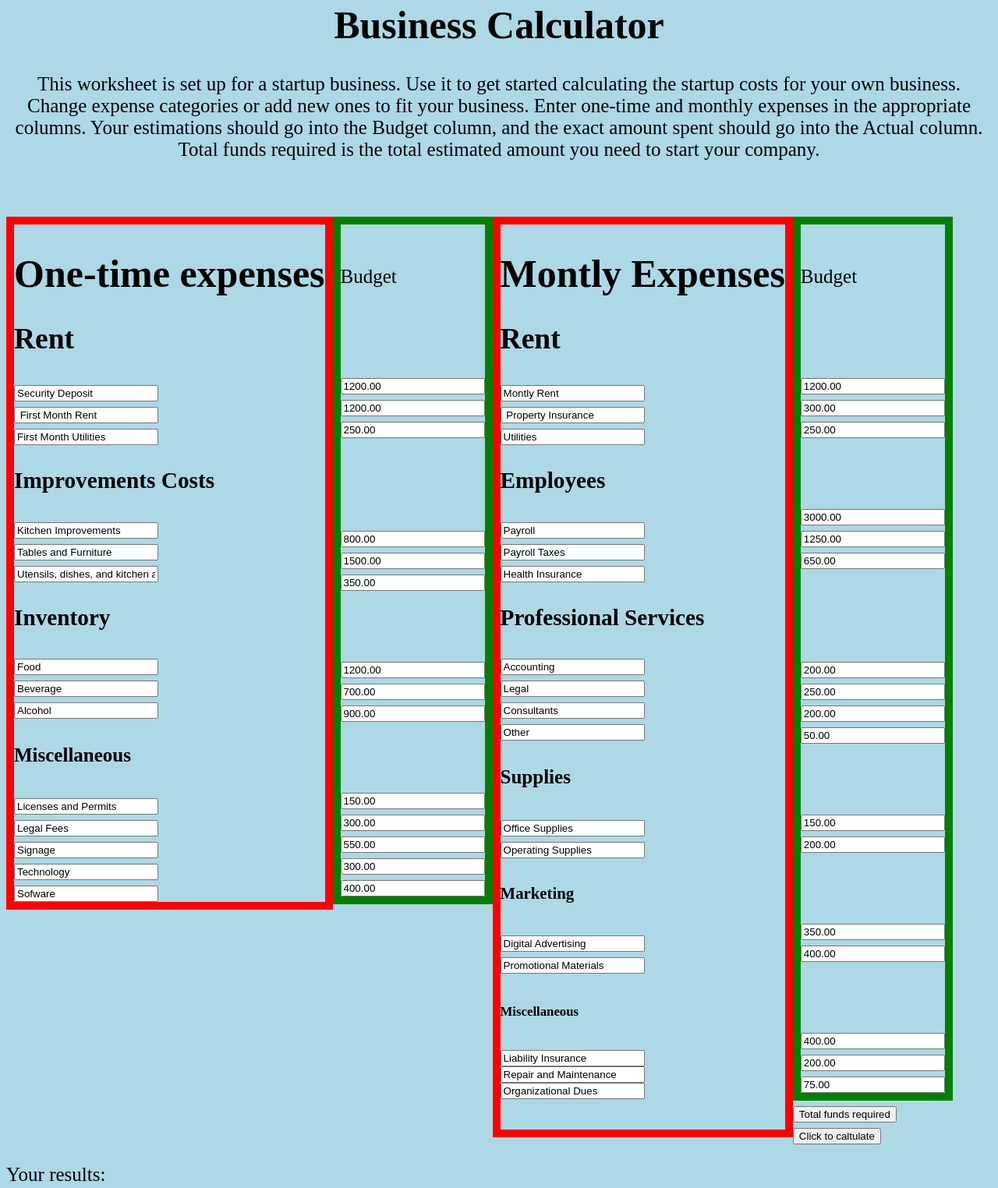
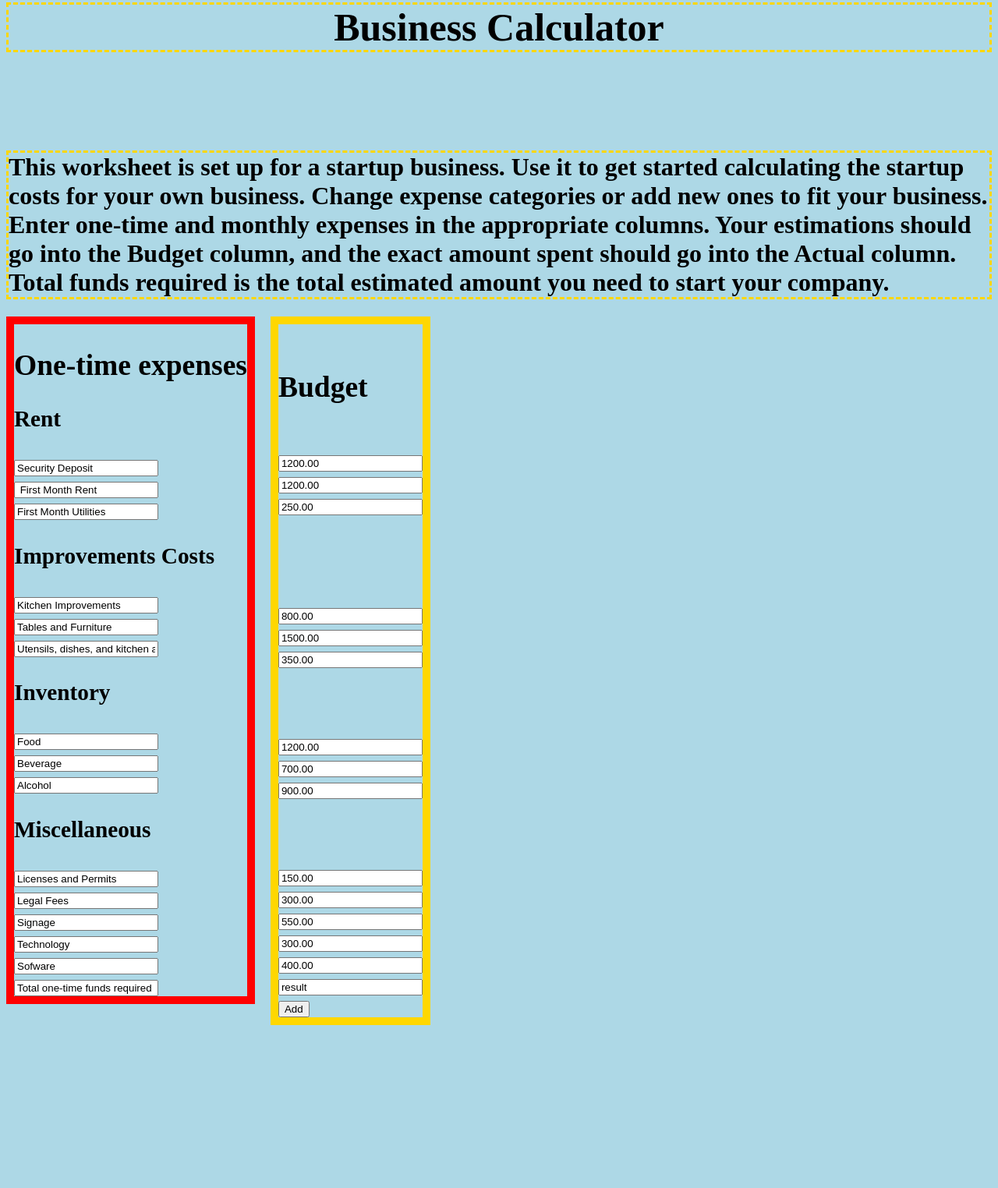
Before and after one commit to ALEKSANDREY/Business-calculator-project, a plain HTML site: page index.html in a window 1280 px wide. Shown: the part 31-1555 px from the top of the page at 78% size. After the commit the page ends 1346 px from the top, so only its background shows below. Drawn offline with nearby package versions, Linux system fonts and the light colour scheme.

Commit message:
added script

```diff
--- a/index.html
+++ b/index.html
@@ -13,26 +13,31 @@
 </head>
 
 <body>
-  <body>
+
     <div align="center">
       <h1>Business Calculator</h1>
 
 
-  <head>This worksheet is set up for a startup business.
-      Use it to get started calculating the startup costs for your own business.
-      Change expense categories or add new ones to fit your business.
-      Enter one-time and monthly expenses in the appropriate columns.
-      Your estimations should go into the Budget column, and the exact amount spent should go into the Actual column.
-      Total funds required is the total estimated amount you need to start your company.</head>
+  <head>
+
+    </head>
     </div><br>
     <br>
     <br>
     <br>
 
+<body>
 
+  <h1>This worksheet is set up for a startup business.
+    Use it to get started calculating the startup costs for your own business.
+    Change expense categories or add new ones to fit your business.
+    Enter one-time and monthly expenses in the appropriate columns.
+    Your estimations should go into the Budget column, and the exact amount spent should go into the Actual column.
+    Total funds required is the total estimated amount you need to start your company.
+  </h1>
   <div id="one-timeExpenses">
-    <h1>One-time expenses</h1>
-    <h2>Rent</h2>
+    <h2>One-time expenses</h2>
+    <h3>Rent</h3>
     <input type="text" id="securitydeposit" value="Security Deposit" /><br>
     <input type="text" id="firtmonthrent" value=" First Month Rent"><br>
     <input type="text" id="firstmonth utilities" value="First Month Utilities"><br>
@@ -44,55 +49,66 @@
     <input type="text" id="food" value="Food" /><br>
     <input type="text" id="beverage" value="Beverage" /><br>
     <input type="text" id="alcohol" value="Alcohol" /><br>
-    <h4>Miscellaneous</h4>
+    <h3>Miscellaneous</h3>
     <input type="text" id="licensesandpermits" value="Licenses and Permits" /><br>
     <input type="text" id="legalfees" value="Legal Fees" /><br>
     <input type="text" id="sinage" value="Signage" /><br>
     <input type="text" id="technology" value="Technology" /><br>
     <input type="text" id="sofware" value="Sofware" /><br>
+
+    <div id= "total1">
+    <input type="text" value = "Total one-time funds required"><br>
+    </div>
+
   </div>
+
+
 
   <div id="Budget">
     <br>
-      <p>Budget</p><br>
-    <br>
-    <br>
+      <h2>Budget</h2><br>
 
 
-    <input type="number" id="quantity" value="1200.00"><br>
-    <input type="number" id="quantity" value="1200.00"><br>
-    <input type="number" id="quantity" value="250.00"><br>
+
+    <input type="number" id="1" value="1200.00"><br>
+    <input type="number" id="2" value="1200.00"><br>
+    <input type="number" id="3" value="250.00"><br>
     <br>
     <br>
     <br>
     <br>
 
-
-
-    <input type="number" id="quantity" value="800.00"><br>
-    <input type="number" id="quantity" value="1500.00"><br>
-    <input type="number" id="quantity" value="350.00"><br>
+    <input type="number" id="4" value="800.00"><br>
+    <input type="number" id="5" value="1500.00"><br>
+    <input type="number" id="6" value="350.00"><br>
     <br>
     <br>
     <br>
-    <input type="number" id="quantity" value="1200.00"><br>
-    <input type="number" id="quantity" value="700.00"><br>
-    <input type="number" id="quantity" value="900.00"><br>
+    <input type="number" id="7" value="1200.00"><br>
+    <input type="number" id="8" value="700.00"><br>
+    <input type="number" id="9" value="900.00"><br>
     <br>
     <br>
     <br>
-    <input type="number" id="quantity" value="150.00"><br>
-    <input type="number" id="quantity" value="300.00"><br>
-    <input type="number" id="quantity" value="550.00"><br>
-    <input type="number" id="quantity" value="300.00"><br>
-    <input type="number" id="quantity" value="400.00"><br>
+    <input type="number" id="10" value="150.00"><br>
+    <input type="number" id="11" value="300.00"><br>
+    <input type="number" id="12" value="550.00"><br>
+    <input type="number" id="13" value="300.00"><br>
+    <input type="number" id="13" value="400.00"><br>
+
+    <input type="text" id= "result" value ="result"><br>
+
+    <button type="button" id="add"> Add </button>
+
   </div>
 <!--<p>Total funds required</p>-->
 
 
+
+<!--
 <div id="one-timeExpenses">
-  <h1>Montly Expenses</h1>
-  <h2>Rent</h2>
+  <h2>Montly Expenses</h2>
+  <h3>Rent</h3>
   <input type="text" id="montlyrent" value="Montly Rent" /><br>
   <input type="text" id="propertyinsurance" value=" Property Insurance"><br>
 
@@ -106,25 +122,30 @@
   <input type="text" id="legal" value="Legal" /><br>
   <input type="text" id="consultants" value="Consultants" /><br>
   <input type="text" id="other" value="Other" /><br>
-  <h4>Supplies</h4>
+  <h3>Supplies</h3>
   <input type="text" id="officesupplies" value="Office Supplies" /><br>
   <input type="text" id="operatingsupplies" value="Operating Supplies" /><br>
-  <h5>Marketing</h5>
+  <h3>Marketing</h3>
   <input type="text" id="digitaladvertising" value="Digital Advertising" /><br>
   <input type="text" id="promotionalmaterials" value="Promotional Materials" /><br>
-  <h6>Miscellaneous<h6>
+  <h3>Miscellaneous<h3>
   <input type="text" id="liabilityinsurance" value="Liability Insurance" /><br>
   <input type="text" id="repairsandmaintenance" value="Repair and Maintenance" /><br>
   <input type="text" id="organizationaldues" value="Organizational Dues" /><br>
+
+
+  <div id ="Total2">
+  <input type="text" value = "Total Monthly Expences">
+  </div>
+
 </div>
 
 
 
 <div id="Budget">
   <br>
-    <p>Budget</p><br>
-  <br>
-  <br>
+    <h2>Budget</h2><br>
+
   <input type="number" id="quantity" value="1200.00"><br>
   <input type="" id="quantity" value="300.00"><br>
   <input type="" id="quantity" value="250.00"><br>
@@ -155,25 +176,27 @@
   <br>
   <br>
   <br>
+  <br>
   <input type="" id="quantity" value="400.00"><br>
   <input type="" id="quantity" value="200.00"><br>
   <input type="" id="quantity" value="75.00"><br>
+
+    <div id= "totalMonthly">
+    <input type="number" value = "summ of values"><br>
+    </div>
+
   </div>
   <br>
   <br>
-  <br>
+  <br> -->
 
-<div align="bottom">
-<button>Total funds required</button>
-</div>
 
-  <div>
-    <button id="submit">Click to caltulate</button><br>
-  </div>
 
-  <div id="output">
-    <p>Your results:</p>
-  </div>
+  <!-- <div id="total">
+    <p>
+    <input type="text" id="result"
+  </p>
+  </div> -->
 
 
   <script src="script.js"></script>
--- a/script.js
+++ b/script.js
@@ -1,9 +1,31 @@
 "use strict";
-var images = ["thumbnail.jpg", "book.jpg", "thumbnail.jpg", "book.jpg", "banana.jpg", "palm.jpg"];
-var descriptions = ["space+trees"];
 
 console.log("hello");
 
+parseFloat("String")
+
 $(document).ready( function () {
 
+  $("#result").toggleClass("result");
+
+    //Addition
+    $("#add").click(function() {
+        var a = parseFloat($("#1").val());
+        var b = parseFloat($("#2").val());
+        var c = parseFloat($("#3").val());
+        var d = parseFloat($("#4").val());
+        var f = parseFloat($("#5").val());
+        var g = parseFloat($("#6").val());
+        var h = parseFloat($("#7").val());
+        var i = parseFloat($("#8").val());
+        var j = parseFloat($("#9").val());
+        var k = parseFloat($("#10").val());
+        var l = parseFloat($("#11").val());
+        var m = parseFloat($("#12").val());
+        var n = parseFloat($("#13").val());
+        var total
+
+        $("#result").val(a +b+c  +c+d  +f+g  +h+i  +j+k  +l+m  +n);
+      });
 });
+$("total").html("this is test");
--- a/style.css
+++ b/style.css
@@ -15,9 +15,32 @@ div {
 
   float: left;
   border: 10px solid green;
+  margin-left: 20px;
+  margin-right: 50px;
+  border-color: gold;
 }
 
 #submit {
   float: buttom;
+  border: 10 px solid
+  position: fixed;
+    bottom: 0;
+    width: 50%
+}
 
+h1 {
+  border-style: dashed;
+  border-color: gold;
 }
+
+
+#total1{
+  border-color: : 10px;
+}
+
+#output{
+  border: 10 px solid
+  position: fixed;
+    bottom: 0;
+    width: 50%
+}
```
